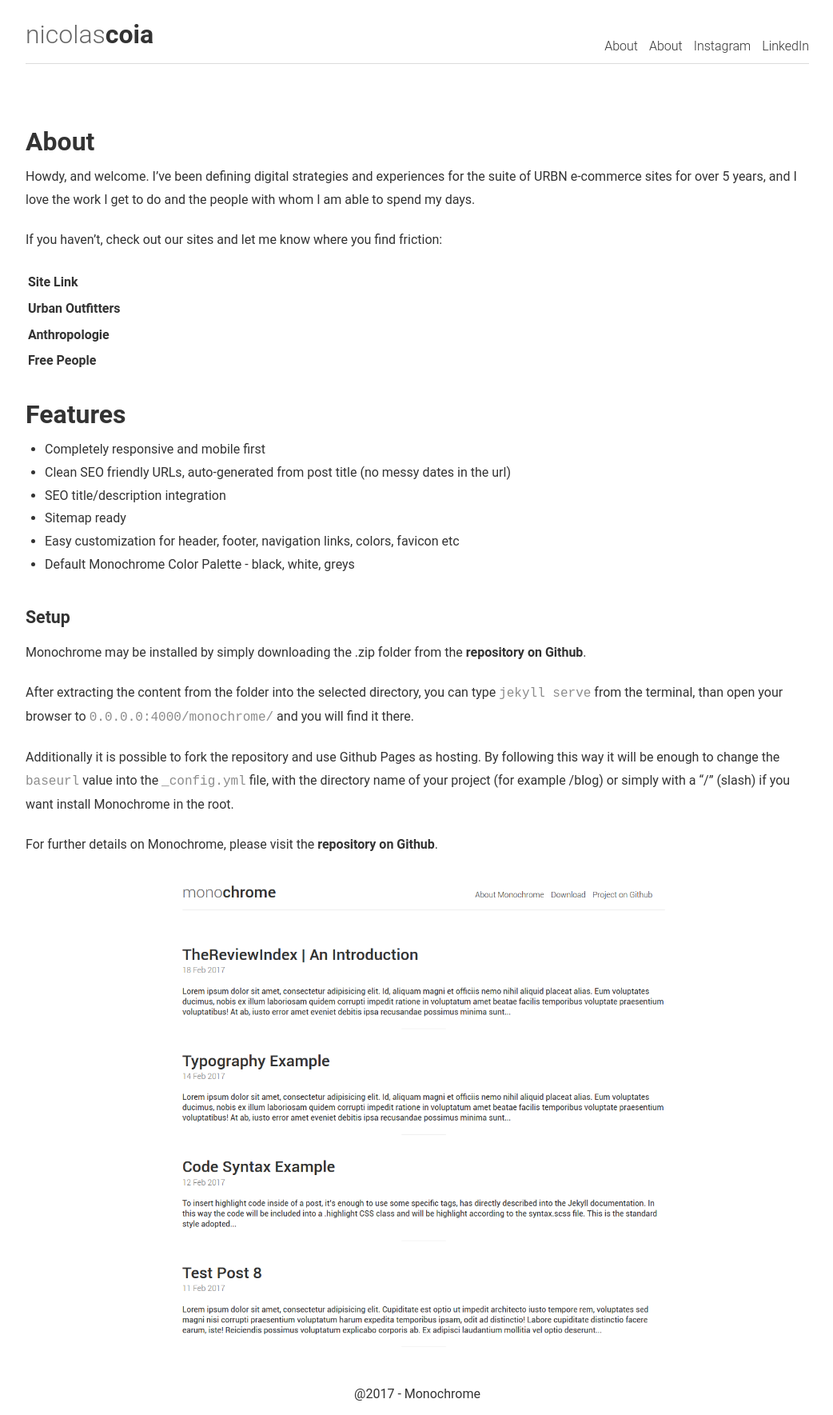
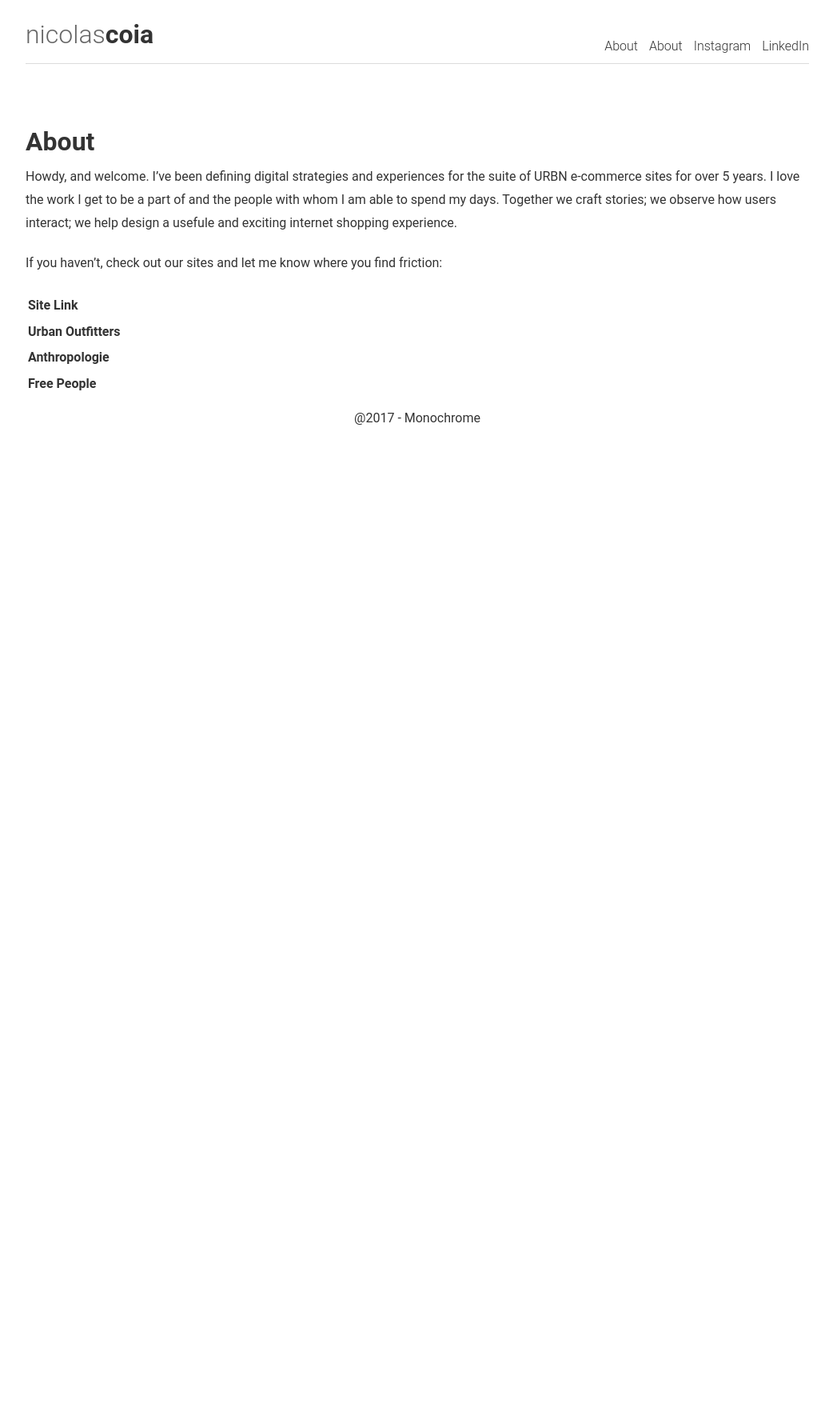
Before and after one commit to dyutibarma/monochrome, a Jekyll site: the page built from about.md, in a window 1280 px wide. Shown: the whole page at 80% size, without its empty margins (118-1160 px from the left). Built offline with Jekyll 4.4.1, drawn with Linux system fonts in a browser that asks for light colours; after the commit the page ends 900 px from its top, so only the background shows below that.

Commit message:
Update about.md

```diff
--- a/about.md
+++ b/about.md
@@ -4,35 +4,12 @@ title: About
 description: This page is about me.
 ---
 ## About
-Howdy, and welcome. I've been defining digital strategies and experiences for the suite of URBN e-commerce sites for over 5 years, and I love the work I get to do and the people with whom I am able to spend my days.
+Howdy, and welcome. I've been defining digital strategies and experiences for the suite of URBN e-commerce sites for over 5 years. I love the work I get to be a part of and the people with whom I am able to spend my days. Together we craft stories; we observe how users interact; we help design a usefule and exciting internet shopping experience.
 
-If you haven't, check out our sites and let me know where you find friction:
+  If you haven't, check out our sites and let me know where you find friction:
 
 | Site Link |
 |:--------|
 | [Urban Outfitters](www.urbanoutfitters.com) |
 | [Anthropologie](www.anthropologie.com) |
 | [Free People](www.freepeople.com) |
-
-## Features
-
-- Completely responsive and mobile first
-- Clean SEO friendly URLs, auto-generated from post title (no messy dates in the url)
-- SEO title/description integration
-- Sitemap ready
-- Easy customization for header, footer, navigation links, colors, favicon etc
-- Default Monochrome Color Palette - black, white, greys
-
-### Setup
-
-Monochrome may be installed by simply downloading the .zip folder from the [repository on Github](https://github.com/thereviewindex/monochrome/archive/master.zip).
-
-After extracting the content from the folder into the selected directory, you can type ``jekyll serve`` from the terminal, than open your browser to ``0.0.0.0:4000/monochrome/`` and you will find it there.
-
-Additionally it is possible to fork the repository and use Github Pages as hosting. By following this way it will be enough to change the ``baseurl`` value into the ``_config.yml`` file, with the directory name of your project (for example /blog) or simply with a "/" (slash) if you want install Monochrome in the root.
-
-
-
-For further details on Monochrome, please visit the [repository on Github](https://github.com/thereviewindex/monochrome/).
-
-![Monochrome](img/monochrome01.png "monochrome")
```
